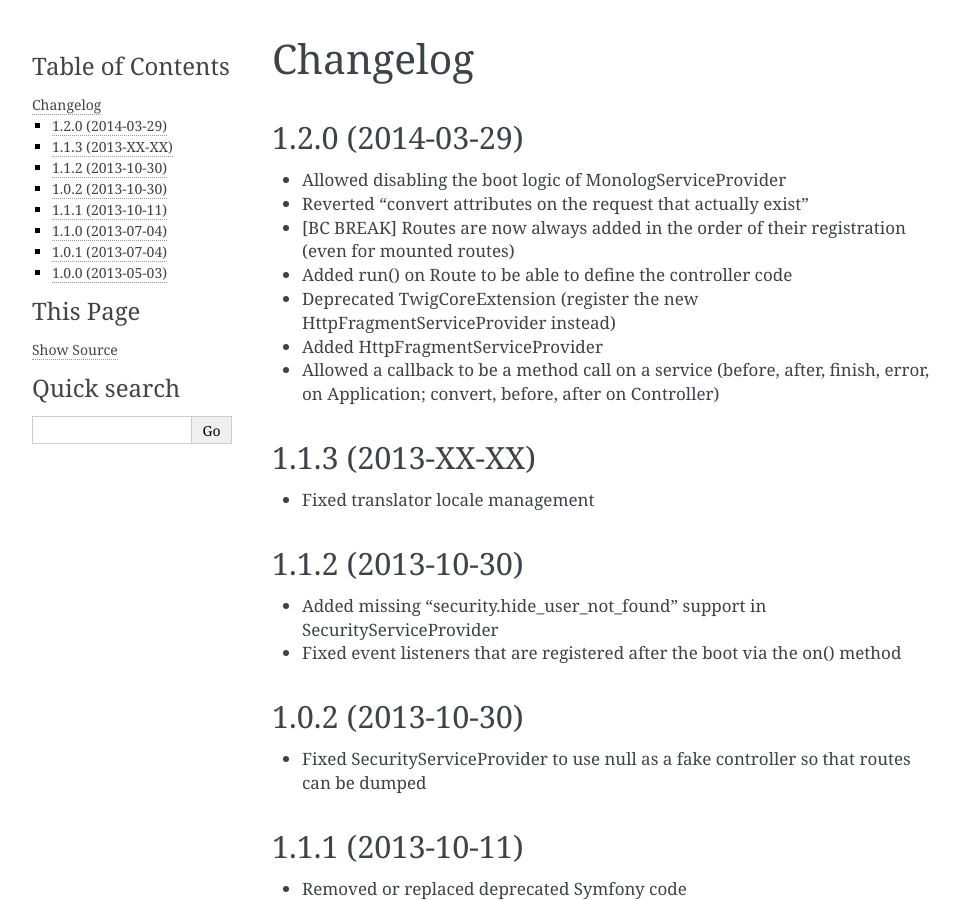
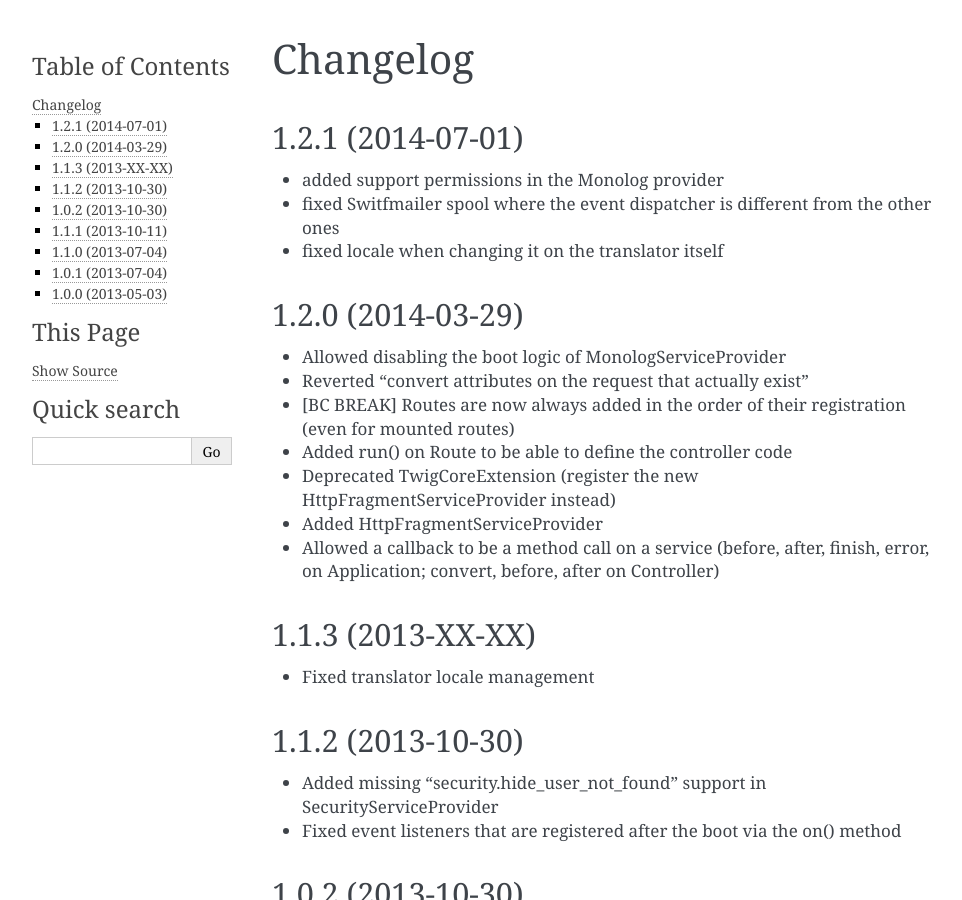
Before and after one commit to silexphp/Silex, a Sphinx documentation site: the page built from doc/changelog.rst, in a window 1280 px wide and 900 px high. Shown: the whole window, without its empty margins (148-1110 px from the left). Built offline with Sphinx 7.4.7, drawn with Linux system fonts in a browser that asks for light colours.

Commit message:
updated CHANGELOG

```diff
--- a/doc/changelog.rst
+++ b/doc/changelog.rst
@@ -1,5 +1,12 @@
 Changelog
 =========
+
+1.2.1 (2014-07-01)
+------------------
+
+* added support permissions in the Monolog provider
+* fixed Switfmailer spool where the event dispatcher is different from the other ones
+* fixed locale when changing it on the translator itself
 
 1.2.0 (2014-03-29)
 ------------------
```
